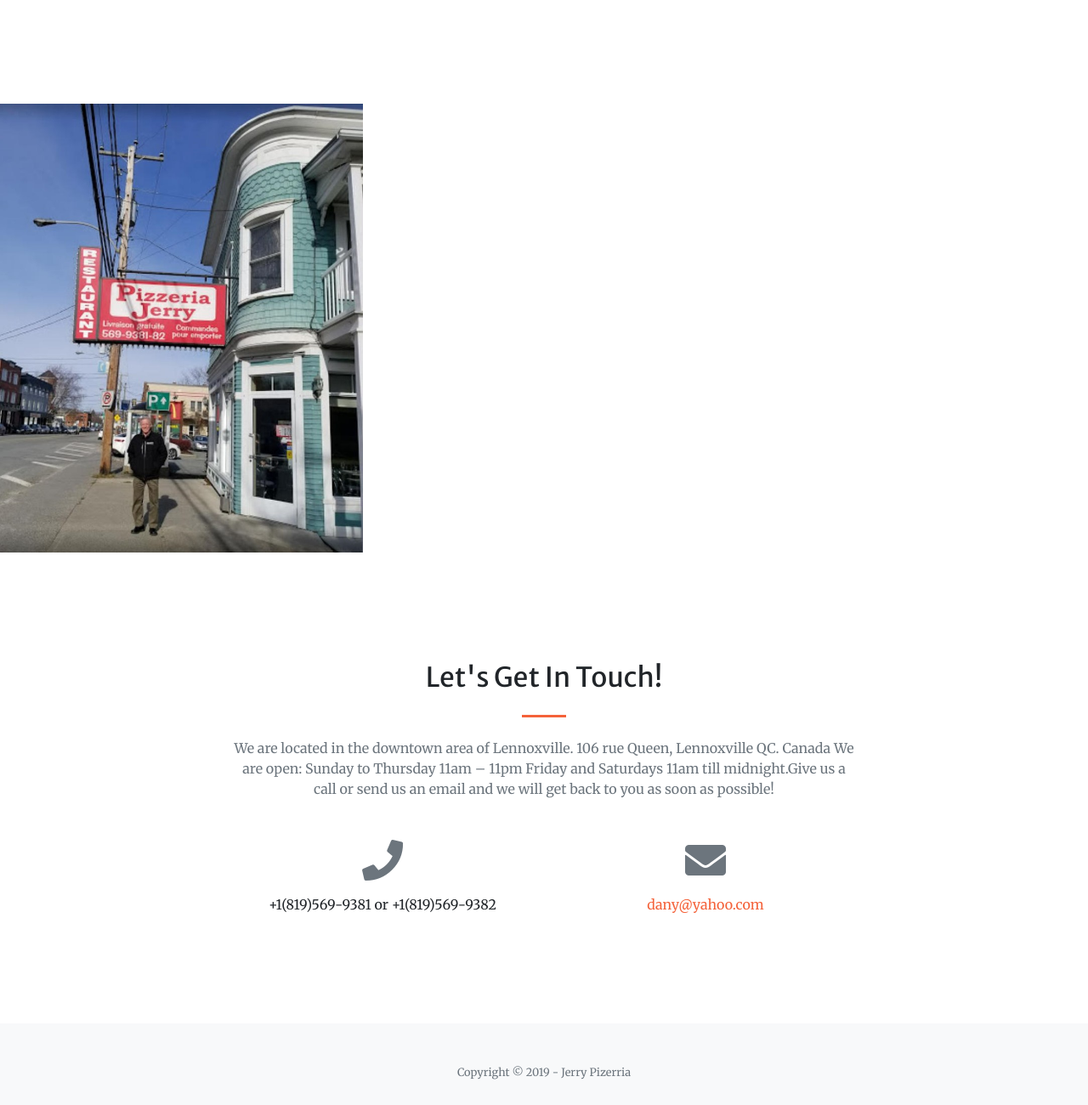
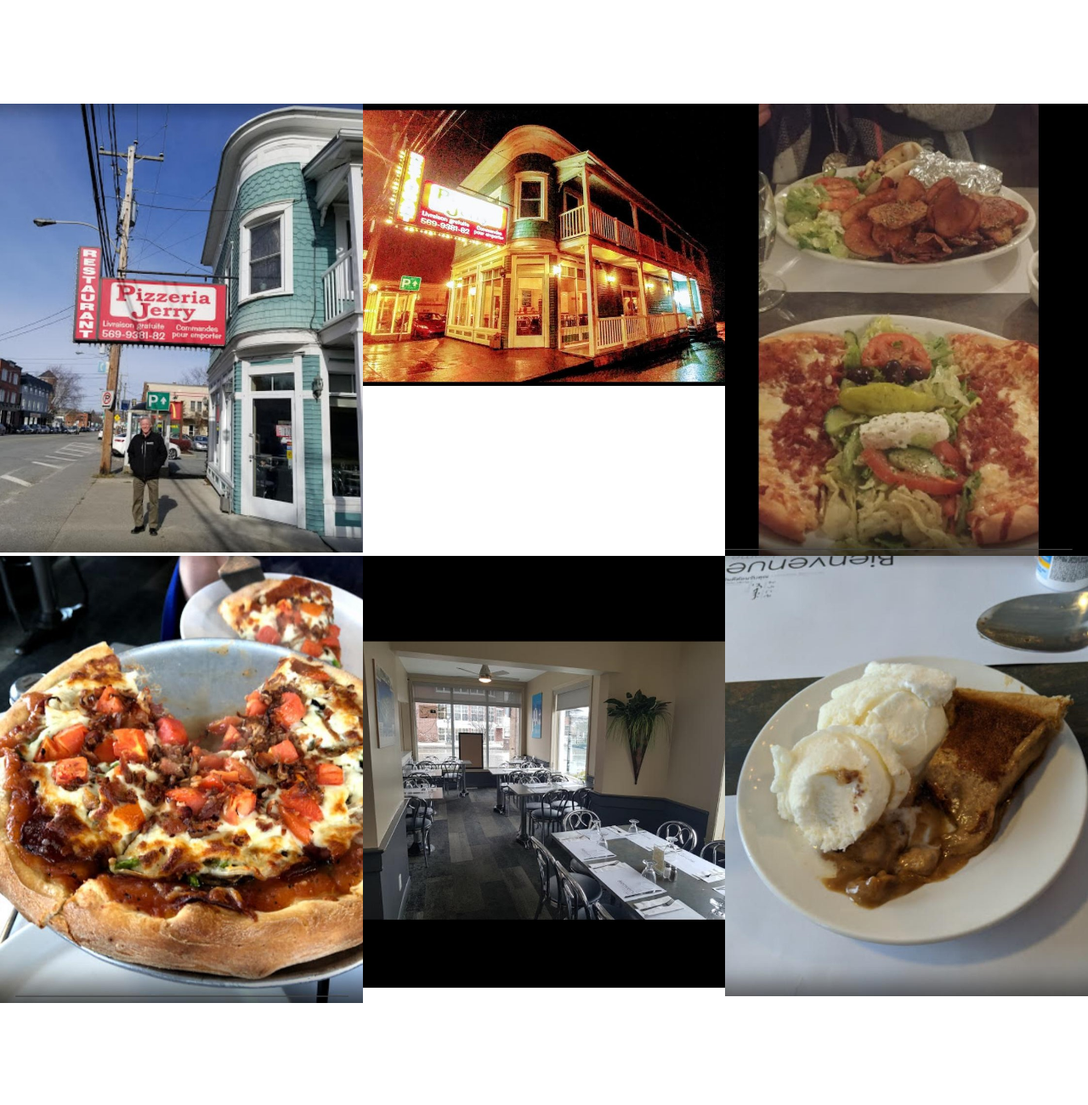
Before and after one commit to srikanth110490/jerry-pizzeria, a website with bundled scripts: page index.html in a window 1280 px wide. Shown: the part 1900-3200 px from the top of the page at 85% size. Built offline with nearby package versions, Linux system fonts and the light colour scheme.

Commit message:
changes to image

```diff
--- a/index.html
+++ b/index.html
@@ -145,8 +145,8 @@
           </a>
         </div>
         <div class="col-lg-4 col-sm-6">
-          <a class="portfolio-box" href="">
-            <img class="img-fluid" src="" alt="">
+          <a class="portfolio-box" href="img/portfolio/fullsize/2.jpeg">
+            <img class="img-fluid" src="img/portfolio/thumbnails/2.jpeg"  alt="">
             <div class="portfolio-box-caption">
               <div class="project-category text-white-50">
                 Category
@@ -158,8 +158,8 @@
           </a>
         </div>
         <div class="col-lg-4 col-sm-6">
-          <a class="portfolio-box" href="">
-            <img class="img-fluid" src="" alt="">
+          <a class="portfolio-box" href="img/portfolio/fullsize/3.jpeg">
+            <img class="img-fluid" src="img/portfolio/thumbnails/3.jpeg"  alt="">
             <div class="portfolio-box-caption">
               <div class="project-category text-white-50">
                 Category
@@ -171,8 +171,8 @@
           </a>
         </div>
         <div class="col-lg-4 col-sm-6">
-          <a class="portfolio-box" href="">
-            <img class="img-fluid" src="" alt="">
+          <a class="portfolio-box" href="img/portfolio/fullsize/4.jpeg">
+            <img class="img-fluid" src="img/portfolio/thumbnails/4.jpeg"  alt="">
             <div class="portfolio-box-caption">
               <div class="project-category text-white-50">
                 Category
@@ -184,8 +184,8 @@
           </a>
         </div>
         <div class="col-lg-4 col-sm-6">
-          <a class="portfolio-box" href="">
-            <img class="img-fluid" src="" alt="">
+          <a class="portfolio-box" href="img/portfolio/fullsize/5.jpeg">
+            <img class="img-fluid" src="img/portfolio/thumbnails/5.jpeg"  alt="">
             <div class="portfolio-box-caption">
               <div class="project-category text-white-50">
                 Category
@@ -197,8 +197,8 @@
           </a>
         </div>
         <div class="col-lg-4 col-sm-6">
-          <a class="portfolio-box" href="">
-            <img class="img-fluid" src="" alt="">
+          <a class="portfolio-box" href="img/portfolio/fullsize/6.jpeg">
+            <img class="img-fluid" src="img/portfolio/thumbnails/6.jpeg"  alt="">
             <div class="portfolio-box-caption p-3">
               <div class="project-category text-white-50">
                 Category
```
